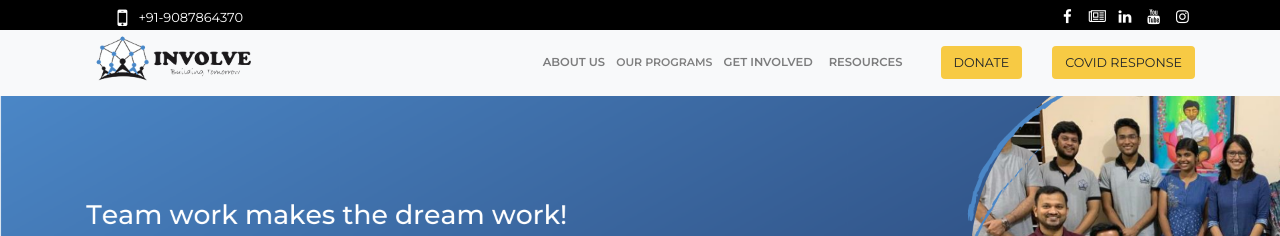
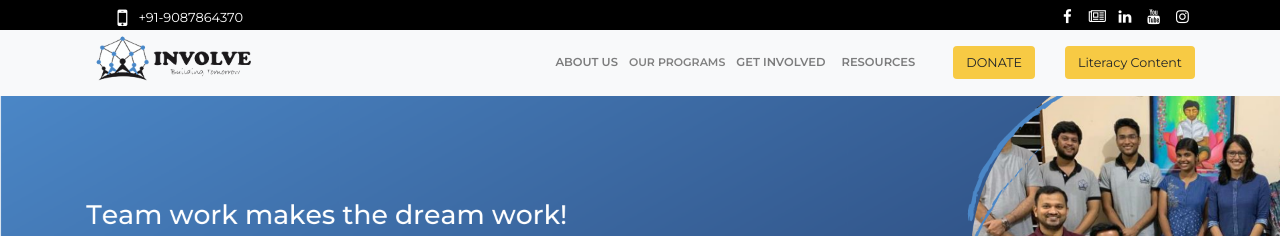
Before and after one commit to Involve-Edu/involveedupublic, a Jekyll site: the page built from get-involved.md, in a window 1280 px wide. Shown: the top 236 px of the page. Built offline with Jekyll 4.4.1, drawn with Linux system fonts in a browser that asks for light colours; comment, search, counter and statistics services are not loaded.

Commit message:
Update header.html

```diff
--- a/_includes/header.html
+++ b/_includes/header.html
@@ -40,7 +40,7 @@
                         <a href="https://fundraisers.giveindia.org/nonprofits/involve" class="btn custom-btn donate-menu-btn">DONATE</a>
                     </li>
                      <li class="nav-item">
-                        <a href="https://involveedu.wordpress.com/2021/05/11/in-this-together-responding-to-covid-19/" class="btn custom-btn donate-menu-btn">COVID RESPONSE</a>
+                        <a href="https://bit.ly/LCSession" class="btn custom-btn donate-menu-btn">Literacy Content</a>
                     </li>
                 </ul>
             </div>
```
